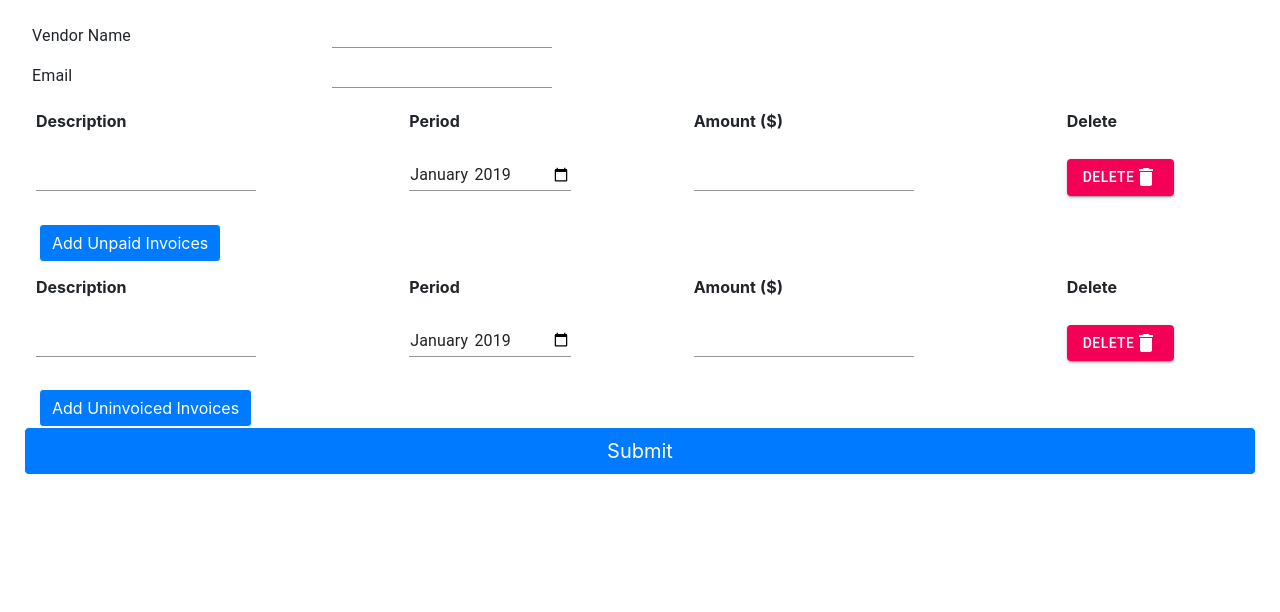
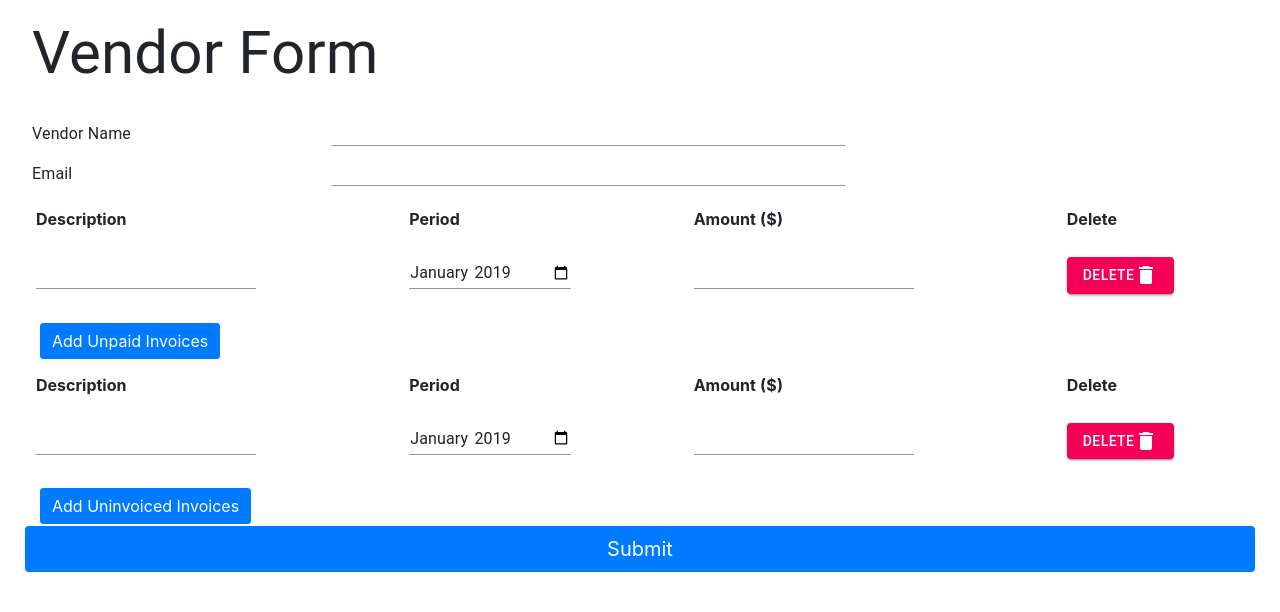
Before and after one commit to dahnielkim/formify, a React (Create React App) app in the folder client/: page / in a window 1280 px wide. Shown: the top 612 px of the page. Built offline with nearby package versions, Linux system fonts and the light colour scheme.

Commit message:
#20 - updated ui for beginning updates

```diff
--- a/client/src/App.js
+++ b/client/src/App.js
@@ -9,6 +9,7 @@ import FormGroup from '@material-ui/core/FormGroup';
 import FormCoreInput from './components/FormCoreInput';
 import axios from 'axios';
 import Grid from '@material-ui/core/Grid';
+import Title from './components/Title';
 import './App.css';
 
 class App extends Component {
@@ -36,8 +37,6 @@ class App extends Component {
         } else {
             this.setState({ [evt.target.name]: evt.target.value });
         }
-
-        console.log('Current State: ', this.state);
     };
 
     addInvoice = type => {
@@ -59,6 +58,7 @@ class App extends Component {
     };
 
     handleSubmit = e => {
+        console.log(this.state, 'state at submit');
         e.preventDefault();
 
         let vars = {};
@@ -87,12 +87,25 @@ class App extends Component {
     render() {
         return (
             <Container>
+                <Title context="Vendor Form" format="h2" />
+
                 <Grid className="vcf-container">
                     <form>
                         <FormCoreInput
-                            handleChange={this.handleChange}
-                            name={this.state.vendor_name}
-                            email={this.state.email}
+                            inputs={[
+                                {
+                                    name: 'vendor_name',
+                                    value: this.state.vendor_name,
+                                    label: 'Vendor Name',
+                                    changeHandler: this.handleChange,
+                                },
+                                {
+                                    name: 'email',
+                                    value: this.state.email,
+                                    label: 'Email',
+                                    changeHandler: this.handleChange,
+                                },
+                            ]}
                         />
 
                         <FormGroup>
--- a/client/src/components/FormCoreInput/FormCoreInput.js
+++ b/client/src/components/FormCoreInput/FormCoreInput.js
@@ -1,51 +1,37 @@
-import React, { Component } from 'react';
-import Typography from '@material-ui/core/Typography';
-import Box from '@material-ui/core/Box';
-import TextField from '@material-ui/core/TextField';
-import Grid from '@material-ui/core/Grid';
+import React, { Fragment } from 'react';
+import { TextField, Grid, Typography, Box } from '@material-ui/core';
 
-class FormCoreInput extends Component {
-    render() {
+/**
+ * FormCoreInput component
+ */
+export const FormCoreInput = ({ inputs }) => (
+    <Grid container>
+        {inputs.map((input, index) => {
             return (
-            <Grid container>
+                <Fragment key={index}>
                     <Grid item sm={3}>
                         <Typography component="div">
                             <Box textAlign="left" m={1}>
-                            Vendor Name
+                                {input.label}
                             </Box>
                         </Typography>
                     </Grid>
-                <Grid item sm={9}>
+                    <Grid item sm={5}>
                         <TextField
                             type="text"
-                        onChange={this.props.handleChange}
+                            fullWidth
+                            onChange={input.changeHandler}
                             inputProps={{
-                            name: 'vendor_name',
-                            value: this.props.name,
+                                name: input.name,
+                                value: input.value,
                             }}
                         />
                     </Grid>
-
-                <Grid item sm={3}>
-                    <Typography component="div">
-                        <Box textAlign="left" m={1}>
-                            Email
-                        </Box>
-                    </Typography>
-                </Grid>
-                <Grid item sm={9}>
-                    <TextField
-                        type="gmail"
-                        onChange={this.props.handleChange}
-                        inputProps={{
-                            name: 'email',
-                            value: this.props.email,
-                        }}
-                    />
-                </Grid>
+                    <Grid item sm={4} />
+                </Fragment>
+            );
+        })}
     </Grid>
 );
-    }
-}
 
 export default FormCoreInput;
--- /dev/null
+++ b/client/src/components/Title/Title.js
@@ -0,0 +1,17 @@
+import React from 'react';
+import { Typography, Box } from '@material-ui/core';
+
+/**
+ * Title component
+ * @param {string} context - title text to display
+ * @param {string} format - heading format
+ */
+const Title = ({ context, format }) => (
+    <Typography component="div">
+        <Box fontSize={format + '.fontSize'} m={1}>
+            {context}
+        </Box>
+    </Typography>
+);
+
+export default Title;
--- /dev/null
+++ b/client/src/components/Title/index.js
@@ -0,0 +1 @@
+export { default } from './Title';
```
Lines whose indentation alone changed are shown as unchanged.
